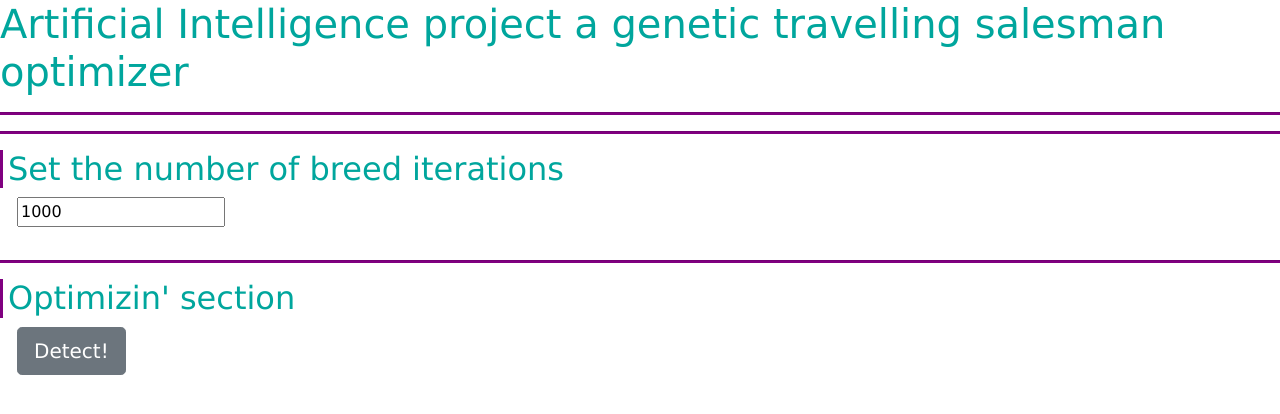
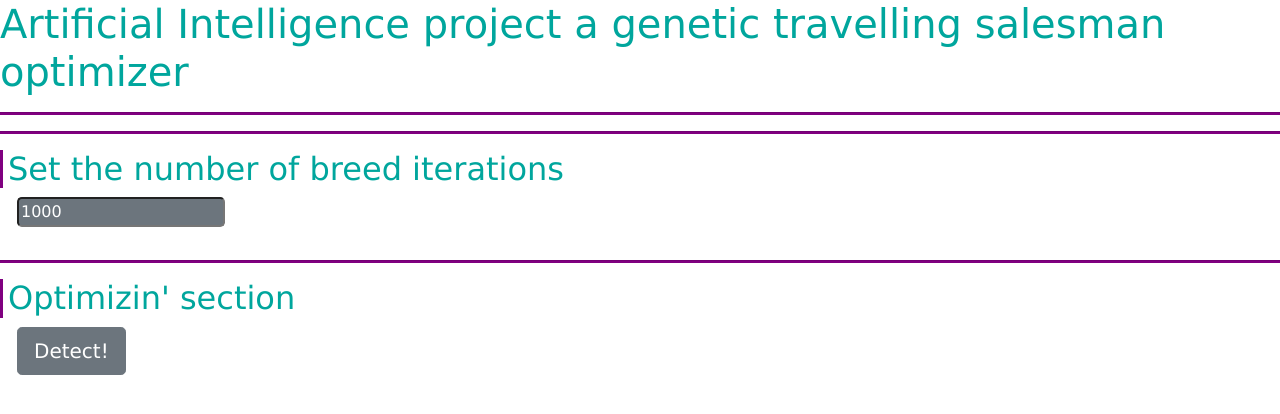
Before and after one commit to morgangarralon/travelling-salesman-optimizer, a PHP site: page / in a window 1280 px wide. Shown: the top 414 px of the page. Run offline with PHP 8.4, Linux system fonts and the light colour scheme; some libraries are stand-ins or nearby versions.

Commit message:
css adjustement

```diff
--- a/css/travelling_style.css
+++ b/css/travelling_style.css
@@ -3,7 +3,10 @@ body{
 	color: #00a69d;
 }
 input, #detect, #detect-hover{
+    color: #fff;
     margin: 17px;
+    border-radius: .3rem;
+    background-color: #6c757d;
 }
 hr {
     background-color: purple;
```
